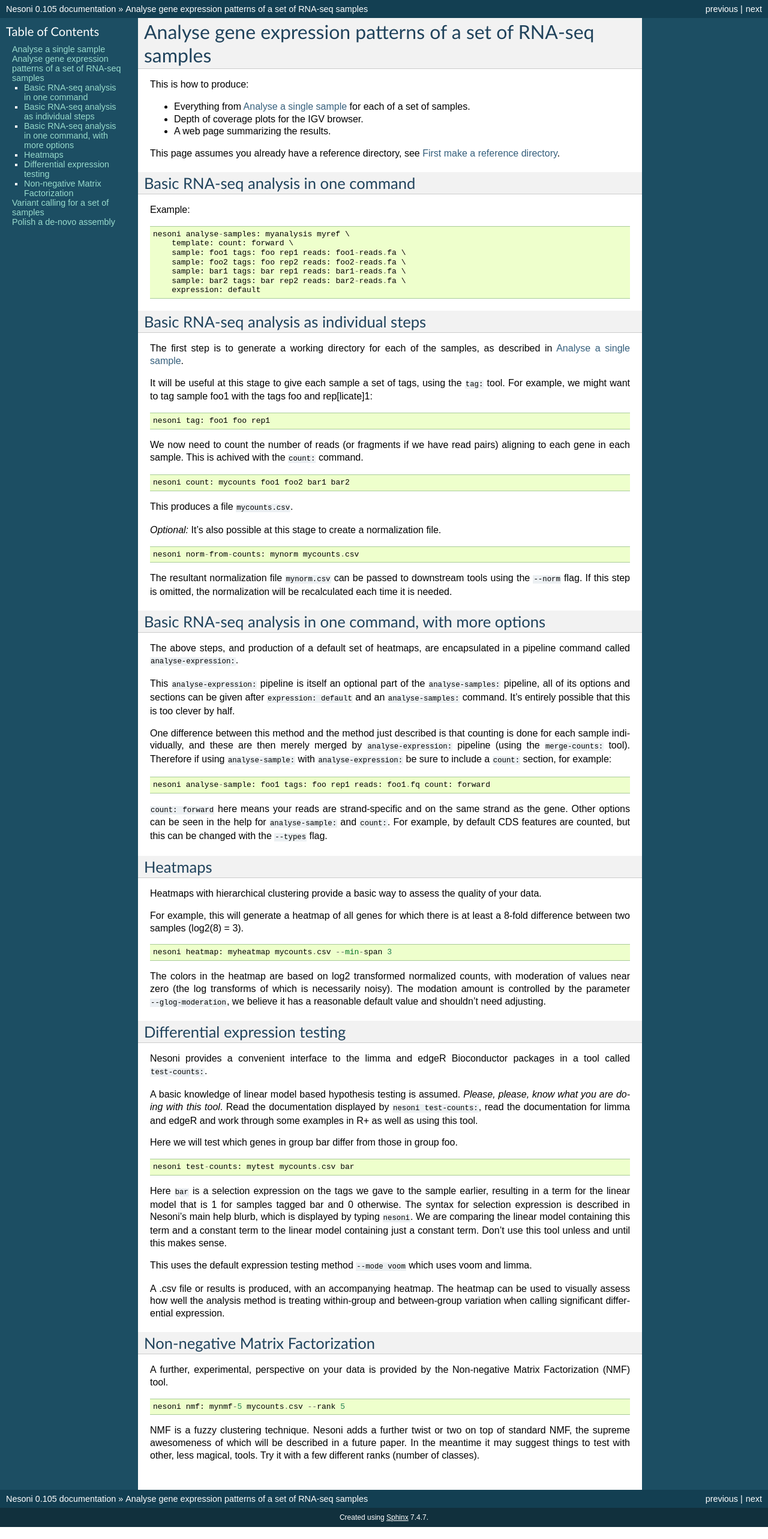
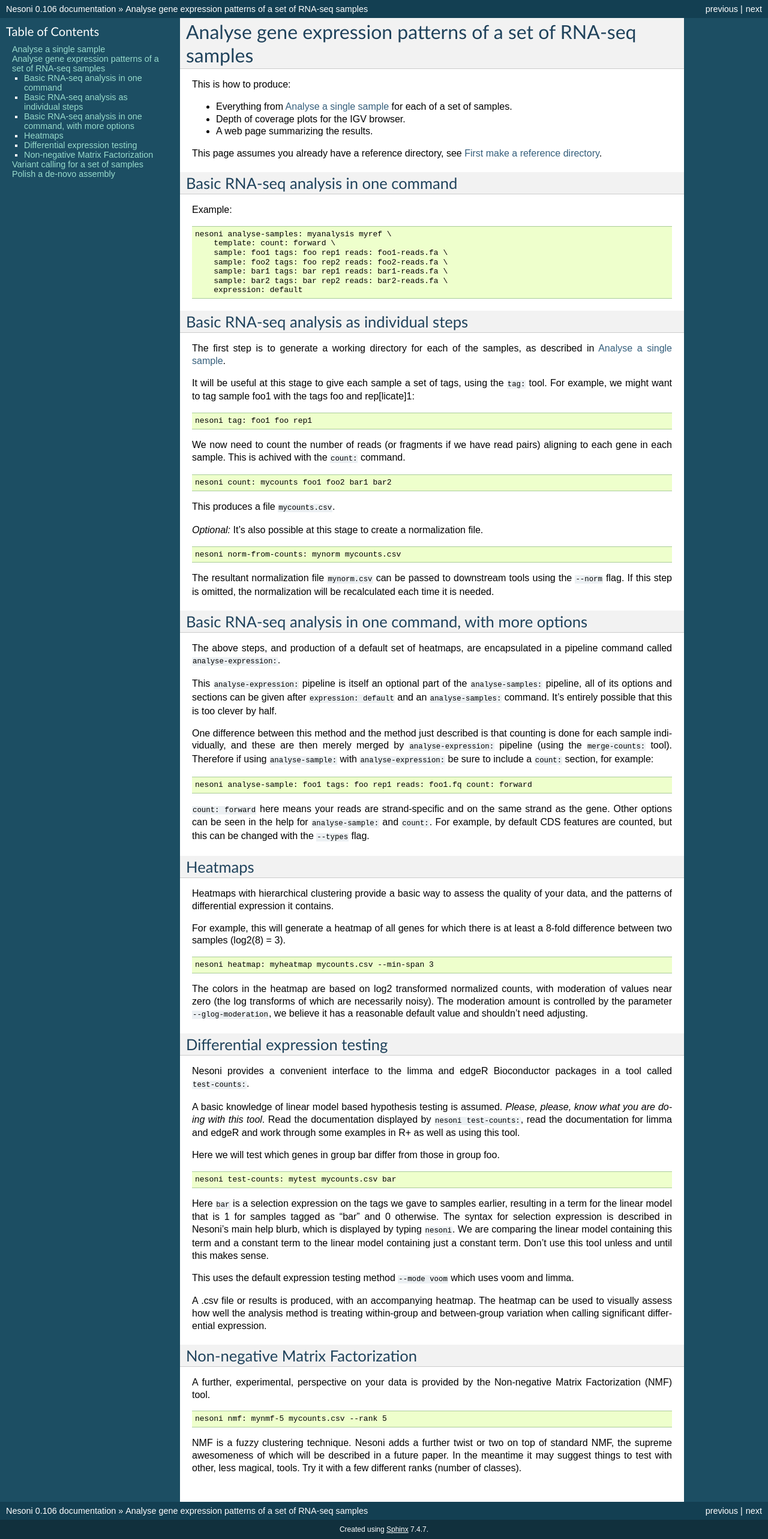
Before and after one commit to Victorian-Bioinformatics-Consortium/nesoni, a Sphinx documentation site: the page built from doc/rnaseq.rst, in a window 1280 px wide. Shown: the whole page at 60% size. Built offline with Sphinx 7.4.7, drawn with Linux system fonts in a browser that asks for light colours.

Commit message:
0.106 release

```diff
--- a/doc/analyse-sample.rst
+++ b/doc/analyse-sample.rst
@@ -70,7 +70,7 @@ This creates what Nesoni refers to as a `working directory`.
   nesoni shrimp: mysample myref reads: myclipped-single.fq.gz
 
 ``bowtie:`` can be used instead of ``shrimp:``,
-or a BAM file from another read aligner can be ``import:``ed.
+or a BAM file from another read aligner can be imported with ``import:``.
 
 Next, filter the read alignments and call SNPs and indels:
 ::
@@ -114,7 +114,8 @@ From python
 
 We can create an object representing the action of analysing the sample,
 and then tell it to "make".
-::
+
+.. code-block:: python
 
   import nesoni
 
--- a/doc/conf.py
+++ b/doc/conf.py
@@ -93,6 +93,8 @@ exclude_patterns = ['_build']
 # The name of the Pygments (syntax highlighting) style to use.
 pygments_style = 'sphinx'
 
+highlight_language = 'text'
+
 # A list of ignored prefixes for module index sorting.
 #modindex_common_prefix = []
 
@@ -109,7 +111,7 @@ html_theme = 'default'
 # Theme options are theme-specific and customize the look and feel of a theme
 # further.  For a list of options available for each theme, see the
 # documentation.
-#html_theme_options = {}
+html_theme_options = { 'sidebarwidth' : '300' }
 
 # Add any paths that contain custom themes here, relative to this directory.
 #html_theme_path = []
--- a/doc/rnaseq.rst
+++ b/doc/rnaseq.rst
@@ -87,7 +87,7 @@ Heatmaps
 --------
 
 Heatmaps with hierarchical clustering provide a basic way to
-assess the quality of your data.
+assess the quality of your data, and the patterns of differential expression it contains.
 
 For example,
 this will generate a heatmap of all genes
@@ -99,8 +99,8 @@ for which there is at least a 8-fold difference between two samples
 
 The colors in the heatmap are based on log2 transformed normalized counts,
 with moderation of values near zero
-(the log transforms of which is necessarily noisy).
-The modation amount is controlled by the parameter ``--glog-moderation``,
+(the log transforms of which are necessarily noisy).
+The moderation amount is controlled by the parameter ``--glog-moderation``,
 we believe it has a reasonable default value and shouldn't need adjusting.
 
 Differential expression testing
@@ -120,8 +120,8 @@ Here we will test which genes in group bar differ from those in group foo.
 
   nesoni test-counts: mytest mycounts.csv bar
 
-Here ``bar`` is a selection expression on the tags we gave to the sample earlier,
-resulting in a term for the linear model that is 1 for samples tagged bar and 0 otherwise.
+Here ``bar`` is a selection expression on the tags we gave to samples earlier,
+resulting in a term for the linear model that is 1 for samples tagged as "bar" and 0 otherwise.
 The syntax for selection expression is described in Nesoni's main help blurb,
 which is displayed by typing ``nesoni``.
 We are comparing the linear model containing this term and a constant term to the linear
--- a/doc/variants.rst
+++ b/doc/variants.rst
@@ -23,7 +23,7 @@ either created using the ``analyse-samples:`` command we saw in
 :doc:`rnaseq`,
 or individually by ``analyse-sample:`` as in :doc:`analyse-sample`.
 
-By default the ``analyse-samples:`` command actuall already does variant calling!
+By default the ``analyse-samples:`` command actually already does variant calling!
 
 Variant calling in a single command
 -----------------------------------
@@ -40,7 +40,7 @@ to identify variants.
 By default Nesoni invokes FreeBayes with options that casts a wide net,
 because the next step will be to filter what it finds using our own statistical method.
 This includes by default specifying an high ploidy, 4, to encourage FreeBayes to
-find more alelles.
+find more alleles.
 ::
 
    nesoni freebayes: rawvariants sample1 sample2 sample3
--- a/nesoni/__init__.py
+++ b/nesoni/__init__.py
@@ -1,4 +1,4 @@
-VERSION='0.105'
+VERSION='0.106'
 #^ Note: this first line is read by the setup.py script to get the version
 
 import sys
```
Also changed, not shown: doc/polish.rst (+6 -2 lines), 5 other files.
